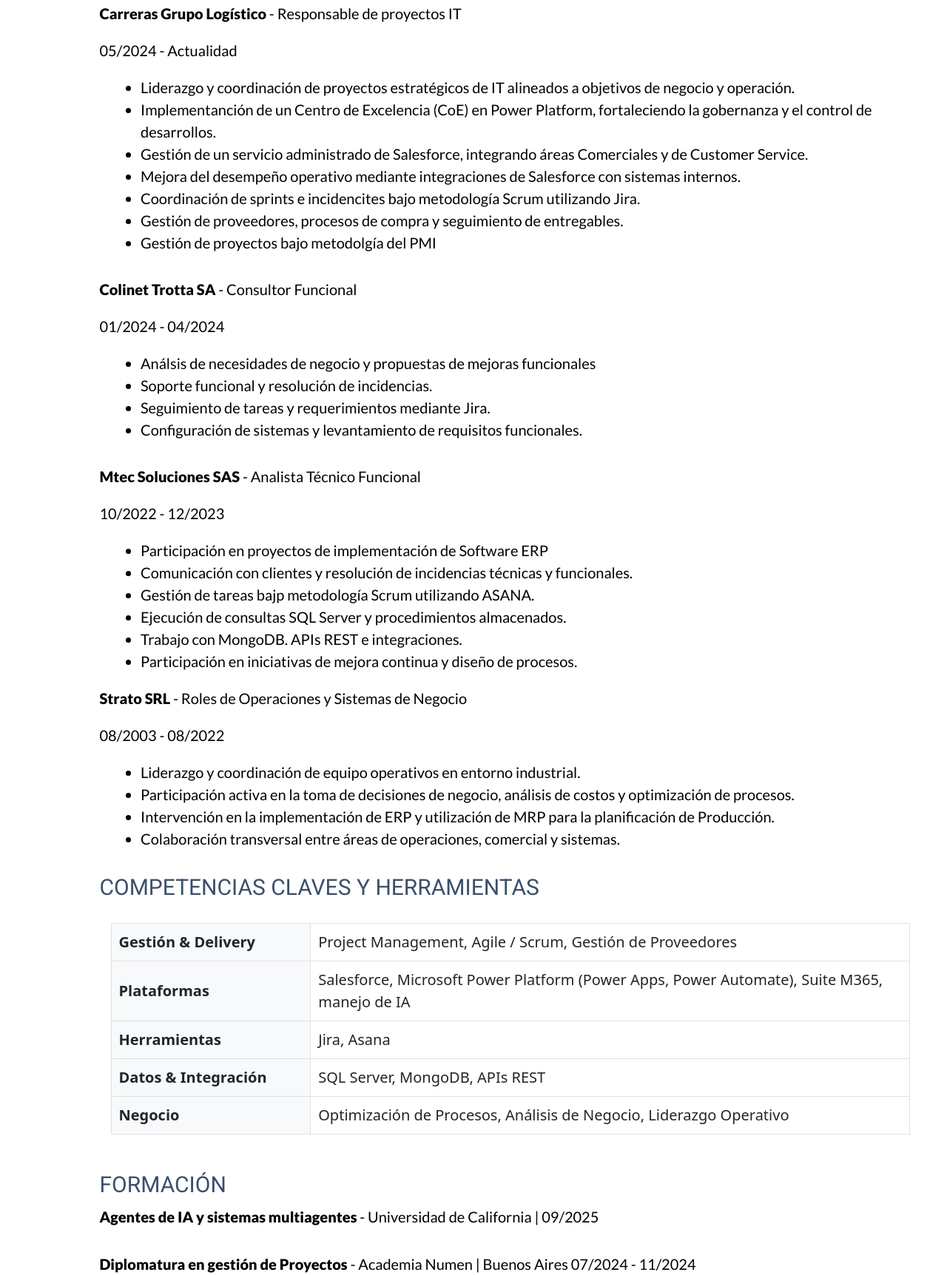
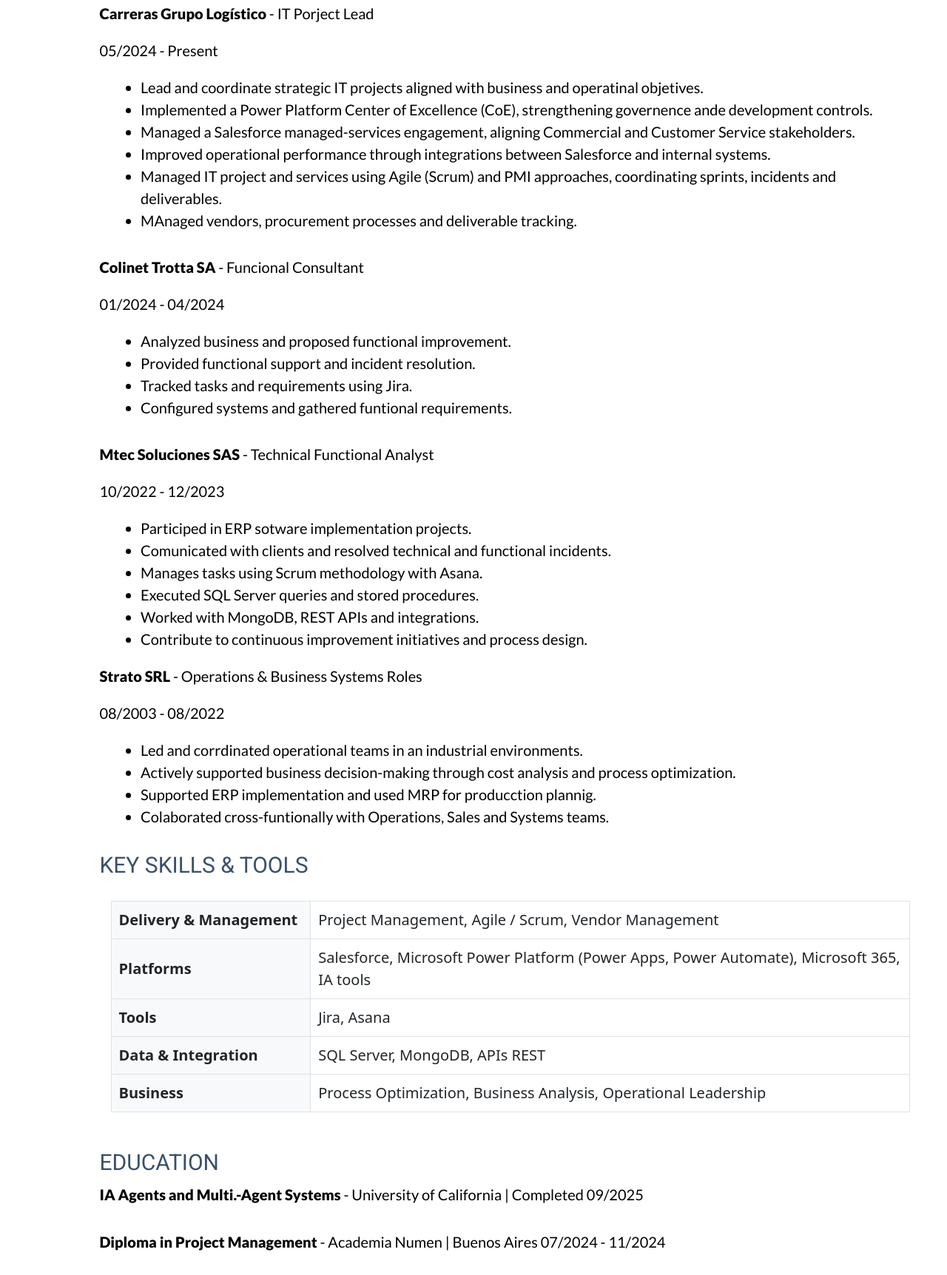
Before and after one commit to ArielGast/CV, a website: page index.html in a window 1280 px wide. Shown: the part 715-2439 px from the top of the page at 74% size. Drawn offline with nearby package versions, Linux system fonts and the light colour scheme.

Commit message:
english CV

```diff
--- a/index.html
+++ b/index.html
@@ -1,5 +1,5 @@
 <!DOCTYPE html>
-<html lang="es">
+<html lang="en">
 <head>
     <meta charset="UTF-8">
     <meta http-equiv="X-UA-Compatible" content="IE=edge">
@@ -30,82 +30,80 @@
             </div>
         </div>
         <section>
-            <h3>RESUMEN PROFESIONAL</h3>
+            <h3>PROFESIONAL SUMMARY</h3>
             <div class="experience">
-                <p>IT Project Manager con experiencia liderando proyectos de transformación digital en entornos corporativos, integrando tecnología y negocio para optimizar procesos y operación. Especializado en Salesforce y Microsoft Power Platform, con foco en gobernanza, gestión de servicios, mejora continua y coordinación de equipos IT, áreas de negocio y proveedores externos.</p>
+                <p>IT Project Manager with experience leading digital transformation projects in corporate environments, bridging technology and business to optimeze processes and operations. Specialized in Salesforce and Microsoft Power Platform, with focus on platform governance, continuous improvement, and coordination across IT teams, business areas and external vendors.</p>
             <div class="separador-main"></div>
-            <h3>EXPERIENCIA PROFESIONAL</h3>
+            <h3>PROFESSIONAL EXPERIENCE</h3>
                     <div class ="experience">
-                        <p><span>Carreras Grupo Logístico</span> - Responsable de proyectos IT</p>
-                        <p>05/2024 - Actualidad</p>
+                        <p><span>Carreras Grupo Logístico</span> - IT Porject Lead</p>
+                        <p>05/2024 - Present</p>
                         <ul class="aptitudes">
-                            <li>Liderazgo y coordinación de proyectos estratégicos de IT alineados a objetivos de negocio y operación.</li>
-                            <li>Implementanción de un Centro de Excelencia (CoE) en Power Platform, fortaleciendo la gobernanza y el control de desarrollos.</li>
-                            <li>Gestión de un servicio administrado de Salesforce, integrando áreas Comerciales y de Customer Service.</li>
-                            <li>Mejora del desempeño operativo mediante integraciones de Salesforce con sistemas internos.</li>
-                            <li>Coordinación de sprints e incidencites bajo metodología Scrum utilizando Jira.</li>
-                            <li>Gestión de proveedores, procesos de compra y seguimiento de entregables.</li>
-                            <li>Gestión de proyectos bajo metodolgía del PMI</li>
+                            <li>Lead and coordinate strategic IT projects aligned with business and operatinal objetives.</li>
+                            <li>Implemented a Power Platform Center of Excellence (CoE), strengthening governence ande development controls.</li>
+                            <li>Managed a Salesforce managed-services engagement, aligning Commercial and Customer Service stakeholders.</li>
+                            <li>Improved operational performance through integrations between Salesforce and internal systems.</li>
+                            <li>Managed IT project and services using Agile (Scrum) and PMI approaches, coordinating sprints, incidents and deliverables.</li>
+                            <li>MAnaged vendors, procurement processes and deliverable tracking.</li>
                         </ul>
                     </div>
                     <div class ="experience">
-                        <p><span>Colinet Trotta SA</span> - Consultor Funcional</p>
+                        <p><span>Colinet Trotta SA</span> - Funcional Consultant</p>
                         <p>01/2024 - 04/2024</p>
                         <ul class="aptitudes">
-                            <li>Análsis de necesidades de negocio y propuestas de mejoras funcionales</li>
-                            <li>Soporte funcional y resolución de incidencias.</li>
-                            <li>Seguimiento de tareas y requerimientos mediante Jira.</li>
-                            <li>Configuración de sistemas y levantamiento de requisitos funcionales.</li>
+                            <li>Analyzed business and proposed functional improvement.</li>
+                            <li>Provided functional support and incident resolution.</li>
+                            <li>Tracked tasks and requirements using Jira.</li>
+                            <li>Configured systems and gathered funtional requirements.</li>
                         </ul>
                     </div>
                     <div class="experience">
-                        <p><span>Mtec Soluciones SAS</span> - Analista Técnico Funcional</p>
+                        <p><span>Mtec Soluciones SAS</span> - Technical Functional Analyst</p>
                         <p>10/2022 - 12/2023</p>
                         <ul class="aptitudes">
-                            <li>Participación en proyectos de implementación de Software ERP</li>
-                            <li>Comunicación con clientes y resolución de incidencias técnicas y funcionales.</li>
-                            <li>Gestión de tareas bajp metodología Scrum utilizando ASANA.</li>
-                            <li>Ejecución de consultas SQL Server y procedimientos almacenados.</li>
-                            <li>Trabajo con MongoDB. APIs REST e integraciones.</li>
-                            <li>Participación en iniciativas de mejora continua y diseño de procesos.</li>
-
+                            <li>Participed in ERP sotware implementation projects.</li>
+                            <li>Comunicated with clients and resolved technical and functional incidents.</li>
+                            <li>Manages tasks using Scrum methodology with Asana.</li>
+                            <li>Executed SQL Server queries and stored procedures.</li>
+                            <li>Worked with MongoDB, REST APIs and integrations.</li>
+                            <li>Contribute to continuous improvement initiatives and process design.</li>
                         </ul>
                     <div class="experience">
-                        <p><span>Strato SRL</span> - Roles de Operaciones y Sistemas de Negocio</p>
+                        <p><span>Strato SRL</span> - Operations & Business Systems Roles</p>
                         <p>08/2003 - 08/2022</p>
                         <ul class="aptitudes">
-                            <li>Liderazgo y coordinación de equipo operativos en entorno industrial.</li>
-                            <li>Participación activa en la toma de decisiones de negocio, análisis de costos y optimización de procesos.</li>
-                            <li>Intervención en la implementación de ERP y utilización de MRP para la planificación de Producción.</li>
-                            <li>Colaboración transversal entre áreas de operaciones, comercial y sistemas.</li>
+                            <li>Led and corrdinated operational teams in an industrial environments.</li>
+                            <li>Actively supported business decision-making through cost analysis and process optimization.</li>
+                            <li>Supported ERP implementation and used MRP for producction plannig.</li>
+                            <li>Colaborated cross-funtionally with Operations, Sales and Systems teams.</li>
                         </ul>
                     </div>
                 </section>
                 <section>
-                    <h3> COMPETENCIAS CLAVES Y HERRAMIENTAS</h3>
+                    <h3> KEY SKILLS & TOOLS</h3>
                     <div class="container my-4">
                         <div class="table-responsive">
                             <table class="table table-bordered align-middle">
                                 <tbody>
                                 <tr>
-                                    <th class="w-25 bg-light">Gestión & Delivery</th>
-                                    <td>Project Management, Agile / Scrum, Gestión de Proveedores</td>
+                                    <th class="w-25 bg-light">Delivery & Management</th>
+                                    <td>Project Management, Agile / Scrum, Vendor Management</td>
                                 </tr>
                                 <tr>
-                                    <th class="bg-light">Plataformas</th>
-                                    <td>Salesforce, Microsoft Power Platform (Power Apps, Power Automate), Suite M365, manejo de IA</td>
+                                    <th class="bg-light">Platforms</th>
+                                    <td>Salesforce, Microsoft Power Platform (Power Apps, Power Automate), Microsoft 365, IA tools</td>
                                 </tr>
                                 <tr>
-                                    <th class="bg-light">Herramientas</th>
+                                    <th class="bg-light">Tools</th>
                                     <td>Jira, Asana</td>
                                 </tr>
                                 <tr>
-                                    <th class="bg-light">Datos & Integración</th>
+                                    <th class="bg-light">Data & Integration</th>
                                     <td>SQL Server, MongoDB, APIs REST</td>
                                 </tr>
                                 <tr>
-                                    <th class="bg-light">Negocio</th>
-                                    <td>Optimización de Procesos, Análisis de Negocio, Liderazgo Operativo</td>
+                                    <th class="bg-light">Business</th>
+                                    <td>Process Optimization, Business Analysis, Operational Leadership</td>
                                 </tr>
                                 </tbody>
                             </table>
@@ -113,26 +111,26 @@
                     </div>
                 </section>
                 <section>
-                    <h3>FORMACIÓN</h3>
+                    <h3>EDUCATION</h3>
                     <div class="formation">
-                        <p><span>Agentes de IA y sistemas multiagentes</span> - Universidad de California | 09/2025</p>
+                        <p><span>IA Agents and Multi.-Agent Systems</span> - University of California | Completed 09/2025</p>
                     </div>
                     <div class="formation">
-                        <p><span>Diplomatura en gestión de Proyectos</span> - Academia Numen | Buenos Aires 07/2024 - 11/2024</p>
+                        <p><span>Diploma in Project Management</span> - Academia Numen | Buenos Aires 07/2024 - 11/2024</p>
                     </div>
                     <div class="formation">
-                        <p><span>Preparación para examen de certificación PMP</span> - Fundación Estatal para la formación en el empleo | Madrid 09/2024</p>
+                        <p><span>PMP Certification Exam Preparation</span> - Fundación Estatal para la formación en el empleo (Madrid) | Completed 09/2024</p>
                     </div>
                     <div class="formation">
-                        <p><Span>Programación FullStack</Span> - CoderHouse | Buenos Aires 05/2022 - 07/2023</p>
+                        <p><Span>FullStack Developer</Span> - CoderHouse | Buenos Aires 05/2022 - 07/2023</p>
                     </div>
                     <div class="formation">
-                        <p><span>Ingeniería Industrial</span> - Universidad Nacional de Rosario | 80% completado</p>
+                        <p><span>Industrial Engineering</span> - Universidad Nacional de Rosario | 80% completed</p>
                     </div>
                 </section>
                 <section>
-                    <h3>IDIOMAS</h3>
-                    <p><span>Español</span>: Nativo - <span>Inglés</span>: B2 (CEFR) - <span>Italiano</span>: Básico</p>
+                    <h3>LANGUAGES</h3>
+                    <p><span>Spanish</span>: Native - <span>English</span>: B2 (CEFR) - <span>Italian</span>: Basic</p>
                 </section>
     <script src="https://cdn.jsdelivr.net/npm/@popperjs/core@2.11.5/dist/umd/popper.min.js" integrity="sha384-Xe+8cL9oJa6tN/veChSP7q+mnSPaj5Bcu9mPX5F5xIGE0DVittaqT5lorf0EI7Vk" crossorigin="anonymous"></script>
     <script src="https://cdn.jsdelivr.net/npm/bootstrap@5.2.0/dist/js/bootstrap.min.js" integrity="sha384-ODmDIVzN+pFdexxHEHFBQH3/9/vQ9uori45z4JjnFsRydbmQbmL5t1tQ0culUzyK" crossorigin="anonymous"></script>
```
